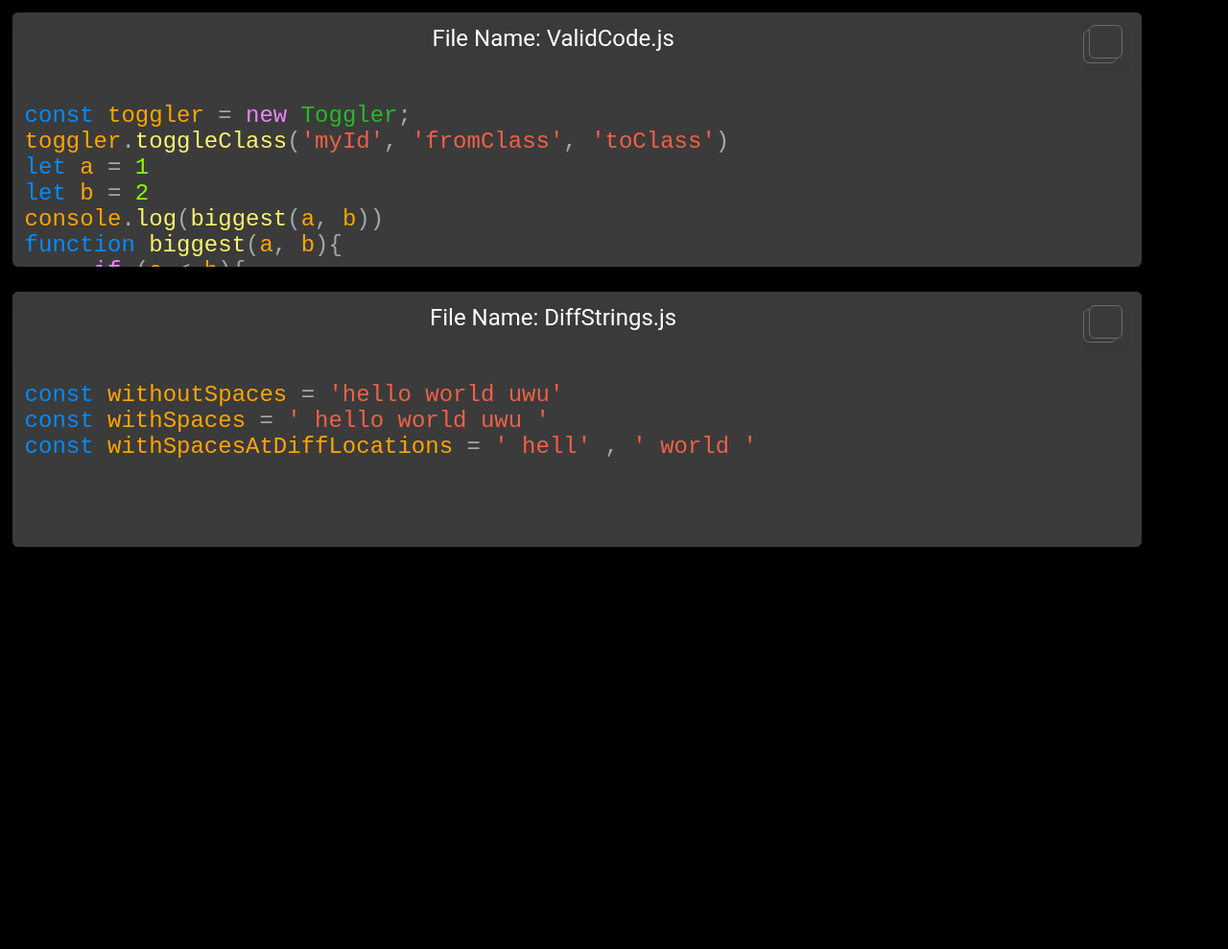
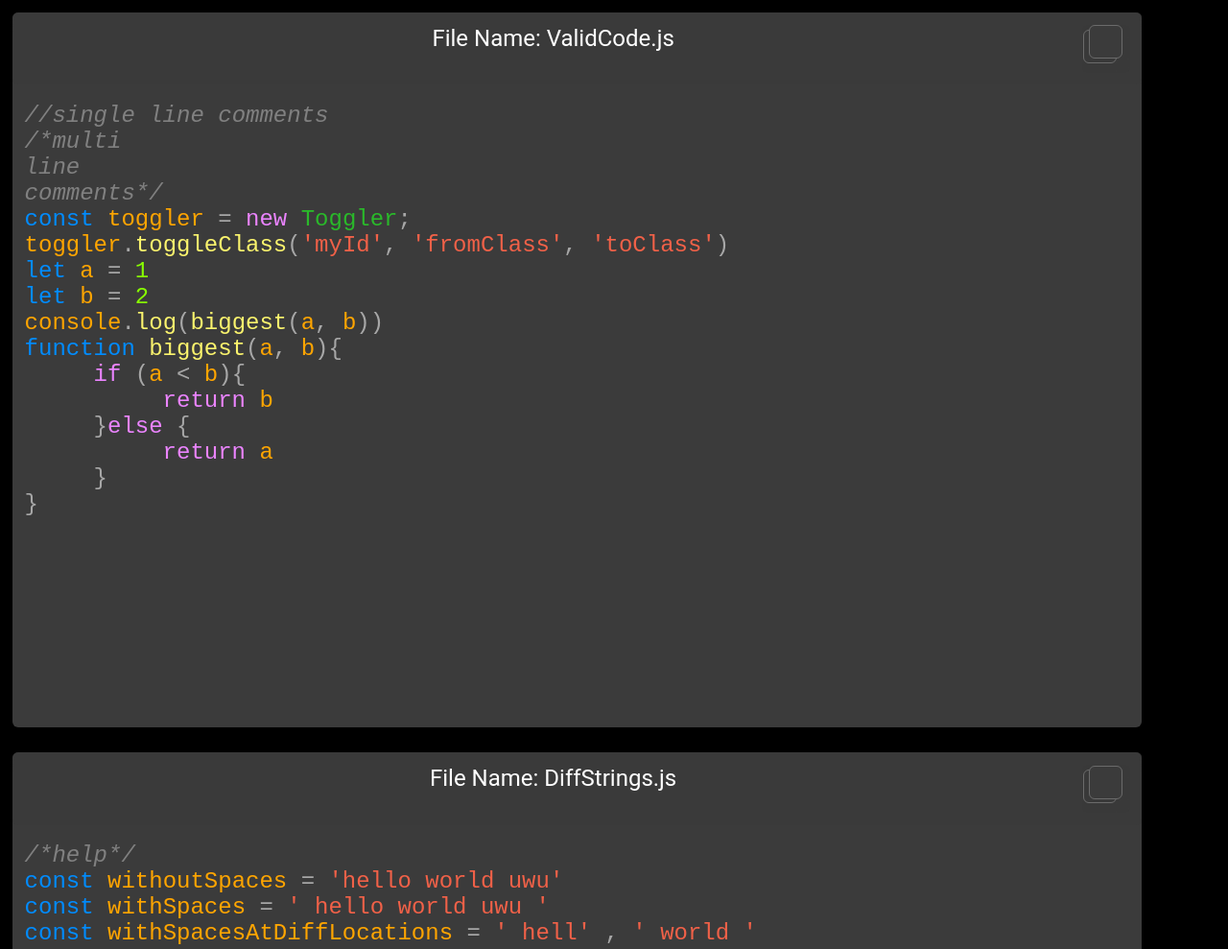
Before and after one commit to CSP02/CSPSH, a plain HTML site: page index.html in a window 1280 px wide. Shown: the top 989 px of the page at 96% size. Before the commit the page ends 800 px from the top, so only its background shows below. Drawn offline with Linux system fonts and the light colour scheme.

Commit message:
Added comments support

```diff
--- a/Source/CSPSH.js
+++ b/Source/CSPSH.js
@@ -1,3 +1,4 @@
+//Initializing all the required variables and constants.
 let clipboardText
 let content = []
 let openBraceCount = 0
@@ -10,20 +11,23 @@ const jsOperators = ['=', '+', '-', '*', '/', '.', ',', '<', '>']
 
 const jsEOL = [';', '\n']
 const jsUnaryOperators = []
-const jsTernaryOperators = ['!=', '<=', '>=', '==', '++', '--']
+const jsTernaryOperators = ['!=', '<=', '>=', '==', '++', '--', '===']
 const jsKeywords = ['var', 'const', 'let', 'function']
 
 const jsFunc = ['(', ')']
 const jsIndex = ['[', ']']
+const jsCurlyBraces = ['{', '}']
 const jsString = ['"', "'", '`']
+//Runs right after the page is loaded
 window.onload = function () {
     let codes = document.getElementsByClassName('CSPSH');
 
+    //Reads the required attributes and links the required stylesheets based on selected theme
     for (let i = 0; i < codes.length; i++) {
         let code = codes[i]
         fileName = code.getAttribute('name')
         if (!fileName) {
-            fileName = `file`
+            fileName = `file`//sets default file name to file
         }
         content.push(code.innerHTML)
         if (code.className.includes('dark'))
@@ -33,6 +37,7 @@ window.onload = function () {
         let codeContent = code.innerHTML
         HighLight(code, codeContent)
     }
+    //Copy to clipboard functionlity inside the HighLight() method
     const buttons = document.getElementsByClassName('copyVector')
     for (let j = 0; j < buttons.length; j++) {
         const button = buttons[j];
@@ -46,36 +51,44 @@ window.onload = function () {
             document.body.removeChild(inp)
             document.getElementById('copy-cube').style.backgroundColor = 'rgba(0, 100, 0, 0.6)'
             document.getElementById('copy-cube2').style.backgroundColor = 'rgb(0, 100, 0)'
+            document.getElementById('copiedPop').style.visibility = 'visible'
+            setTimeout(function () { document.getElementById('copiedPop').style.visibility = 'hidden' }, 2000)
         })
     }
 }
 
+
+//main method which is splitted into sub methods with different fucntions or tasks
 function HighLight(code, codeContent) {
     let tokens = []
     let trimmedToken = []
     let trimmedTokens = []
     let operators = []
     let isOperator;
+    //splitting the content to seperate each word and symbol
     codeContent.split(' ').forEach(token => {
         if (token != '')
             tokens.push(token)
         else { }
     })
 
-
+    //resetting the content inside the element with class .CSPSH
     code.innerHTML = ''
 
-    TrimTokens(tokens)
+    //Identifies the tokens by detecting the type of the token
+    IdentifyTokens(tokens)
 
+
+    //another main instruction which will check if there are further tokens or symbols etc and seperates them
     trimmedToken.forEach(trimmedTok => {
         if (!Array.isArray(trimmedTok)) {
             trimmedTokens.push(trimmedTok)
         } else if (Array.isArray(trimmedTok)) {
-            TrimTokens(trimmedTok)
+            IdentifyTokens(trimmedTok)
         }
     })
 
-
+    //A switch statement which highlightes the code based on the lang attribues right now it is confined to js will release for all lands soon
     switch (code.lang) {
         case 'js':
             JSSyntaxHighlight(trimmedTokens);
@@ -84,16 +97,43 @@ function HighLight(code, codeContent) {
 
     //main fucntion that highlightes the js code
     function JSSyntaxHighlight(tokens) {
-        code.innerHTML += `<div id="copyHolder">File Name: ${fileName}.${code.lang}<button class="copyVector"><div id="copy-cube"></div><div id="copy-cube2"></div></button></div><br><br><br>`
+        //Creating the TopBar section where we can see the file name, copy to clipboard etc
+        code.innerHTML += `<div id="copyHolder">File Name: ${fileName}.${code.lang}<button class="copyVector"><div id="copy-cube"></div><div id="copy-cube2"></div></button><div id = "copiedPop" style="color:white;position:fixed;margin-left:90%;margin-top:3%;visibility:hidden;">copied</div></div><br><br><br>`
+        let isComment = false
+        //looping through each token for highlighting
         for (i = 0; i <= tokens.length; i++) {
             let token = tokens[i]
-            if (token == undefined || token == '') {
+            if (token == undefined || token == '') {//ignoring the null and undefined characters
                 continue
             } else {
+                //checking if its a for loop because ';' should be ignored in for looops other wise it will read as the default EOL token and adds a new line
                 if (token == 'for') {
                     forCount++
                     isEOLINFOR = true
                 }
+                //identifying the comments single line and multiline
+                if (token.includes('/*') || isComment) {
+                    code.innerHTML += `<span class="sh-comments">${token} </span>`
+                    isComment = true
+                    if (token.includes('\n')) {
+                        code.innerHTML += `<br>`
+                    }
+                    if (token.includes('*/')) {
+                        isComment = false
+                    }
+                    continue
+                }
+                if (token.includes('//') || isComment) {
+                    code.innerHTML += `<span class="sh-comments">${token} </span>`
+                    isComment = true
+                    if (token.includes('\n')) {
+                        code.innerHTML += `<br>`
+                        isComment = false
+                    }
+                    continue
+                }
+                //ending of comments section
+                //Highlighting starts here based on the splitted token
                 switch (token) {
                     case jsKeywords[jsKeywords.indexOf(token)]:
                         code.innerHTML += `<span class="sh-keyword">${token} </span>`
@@ -102,10 +142,10 @@ function HighLight(code, codeContent) {
                         code.innerHTML += `<span class="sh-token">${token} </span>`
                         break
                     case jsTernaryOperators[jsTernaryOperators.indexOf(token)]:
-                        code.innerHTML += `<span class="sh-operator">${token}</span>`
+                        code.innerHTML += `<span class="sh-operator"> ${token}</span>`
                         break
                     case jsUnaryOperators[jsUnaryOperators.indexOf(token)]:
-                        code.innerHTML += `<span class="sh-operator">${token}</span>`
+                        code.innerHTML += `<span class="sh-operator"> ${token}</span>`
                         break
                     case jsEOL[jsEOL.indexOf(token)]:
                         if (tokens[i + 1] != undefined && tokens[i + 1].includes('\n')) {
@@ -143,12 +183,10 @@ function HighLight(code, codeContent) {
                                 if (toke == undefined || toke == '') { code.innerHTML += ' ' }
                                 else
                                     if (jsString.includes(toke.charAt(toke.length - 1)) || jsString.includes(toke)) {
-                                        console.log(token)
                                         code.innerHTML += `<span class="sh-string"> ${toke} </span>`
                                         i++
                                         break
                                     } else {
-                                        console.log(token)
                                         code.innerHTML += `<span class="sh-string"> ${toke} </span>`
                                         continue
                                     }
@@ -162,7 +200,6 @@ function HighLight(code, codeContent) {
                                 code.innerHTML += `<span class="sh-Func">${token}</span>`
                         else if (token.includes('{') || token.includes('}')) {
                             if (token.includes('{')) {
-                                let l = 0
                                 openBraceCount++
                                 forCount = 0
                                 code.innerHTML += `<span class="sh-operator">${token}</span>`
@@ -194,8 +231,8 @@ function HighLight(code, codeContent) {
         }
     } // end of the main js highlighting function
 
-    //fucntion that trims the tokens furthur to detect the other operators like arthematic operators etc.
-    function TrimTokens(tokens) {
+    //fucntion that identifies the tokens furthur to detect the other operators like arthematic operators etc.
+    function IdentifyTokens(tokens) {
         for (k = 1; k <= tokens.length; k++) {
             let token = tokens[k]
             let tok
@@ -207,6 +244,14 @@ function HighLight(code, codeContent) {
             if (token.includes('&lt') || token.includes('&gt') && token.includes(';'))
                 token = token.replace('&lt', '<').replace('&gt', ' >').replace(';', '')
             if (token.length > 1) {
+                if (token.includes('//')) {
+                    trimmedToken.push(token)
+                    continue
+                }
+                if (token.includes('/*') || token.includes('*/')) {
+                    trimmedToken.push(token)
+                    continue
+                }
                 if (jsTernaryOperators.includes(token)) {
                     PushToken(token)
                     continue
@@ -233,13 +278,19 @@ function HighLight(code, codeContent) {
                             isOperator = true
                             operators.push(tok)
                             break
-                        } else {
+                        } else if (jsCurlyBraces.includes(token[n])) {
+                            tok = token[n]
+                            isOperator = true
+                            operators.push(tok)
+                            break
+                        }
+                        else {
                             isOperator = false
                         }
                     }
                 }
                 if (isOperator)
-                    IdentiyTokens(token, tok)
+                    TrimTokens(token, tok)
                 else
                     trimmedToken.push(token)
             }
@@ -248,7 +299,7 @@ function HighLight(code, codeContent) {
         }
     }
 
-    function IdentiyTokens(token, symbol) {
+    function TrimTokens(token, symbol) {
         let splitted = token.split(symbol)
         for (let m = 0; m < (splitted.length + 1); m++) {
             if (splitted.length <= 2) {
@@ -271,27 +322,33 @@ function HighLight(code, codeContent) {
             }
         }
     }
+
     function PushToken(token) {
         if (token == undefined) { return }
         if (jsTernaryOperators.includes(token)) {
             trimmedToken.push(token)
             return
         } else if (jsUnaryOperators.includes(token)) {
-            console.log(token)
+            trimmedToken.push(token)
+            return
         }
         for (let n = 0; n <= token.length; n++) {
             if (token[n] != undefined && token.length > 1) {
                 if (jsOperators.includes(token[n])) {
                     tok = token[n]
-                    IdentiyTokens(token, tok)
+                    TrimTokens(token, tok)
                     return
                 } else if (jsFunc.includes(token[n])) {
                     tok = token[n]
-                    IdentiyTokens(token, tok)
+                    TrimTokens(token, tok)
                     return
                 } else if (jsEOL.includes(token[n])) {
                     tok = token[n]
-                    IdentiyTokens(token, tok)
+                    TrimTokens(token, tok)
+                    return
+                } else if (jsCurlyBraces.includes(token[n])) {
+                    tok = token[n]
+                    TrimTokens(token, tok)
                     return
                 } else {
                 }
--- a/Source/CSPSHDark.css
+++ b/Source/CSPSHDark.css
@@ -2,16 +2,17 @@
     margin: 0px;
     padding: 0px;
 }
+
 .CSPSH {
     background-color: rgb(59, 59, 59);
     overflow: hidden;
     color: rgb(255, 255, 255);
     font-size: 24px;
-    font-family: 'Space Mono', monospace;
+    font-family: 'Ubuntu Mono', monospace;
     border-radius: 6px;
     padding: 1%;
     float: left;
-    height: 30%;
+    height: 90%;
     width: 90%;
     margin: 1%;
     text-justify: left;
@@ -103,6 +104,13 @@
     visibility: visible;
 }
 
+#copiedPop{
+    background-color: grey;
+    border-radius: 6px;
+    padding: 1%;
+    color: rgb(174, 255, 52);
+}
+
 .sh-keyword {
     color: rgb(0, 140, 255);
 }
@@ -134,3 +142,8 @@
 .sh-Func {
     color: #FBF46D;
 }
+
+.sh-comments {
+    color: grey;
+    font-style: italic;
+}
```
Also changed, not shown: index.html (+10 -5 lines), Resources/commentsOutput.png (added), 1 other file.
